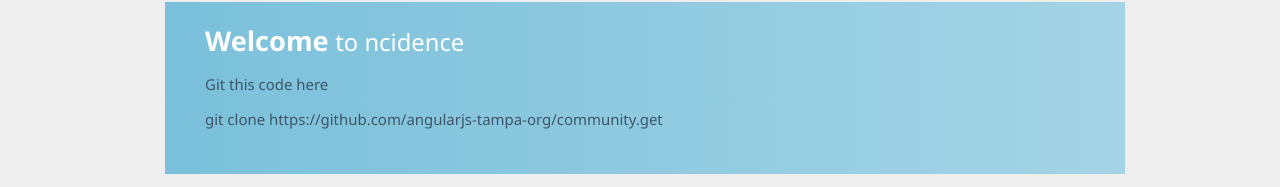
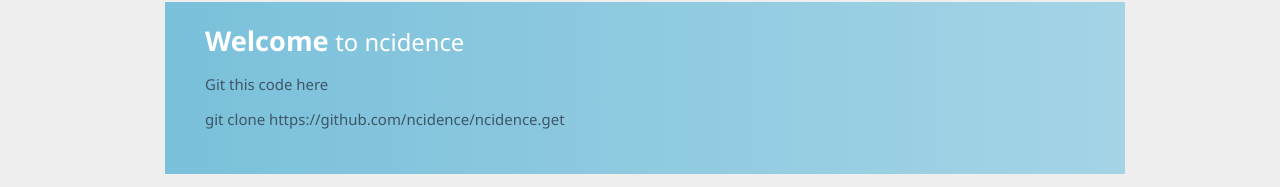
Before and after one commit to ncidence/ncidence, a website: page client/index.html in a window 1280 px wide. Shown: the part 154-341 px from the top of the page. Drawn offline with Linux system fonts and the light colour scheme.

Commit message:
updated git link on landing page

```diff
--- a/client/index.html
+++ b/client/index.html
@@ -40,7 +40,7 @@
                         <h2>to ncidence</h2>
                     </hgroup>
                     <p>Git this code here<p />
-                    <p>git clone https://github.com/angularjs-tampa-org/community.get</p>
+                    <p>git clone https://github.com/ncidence/ncidence.get</p>
                 </div>
             </section>
 
```
